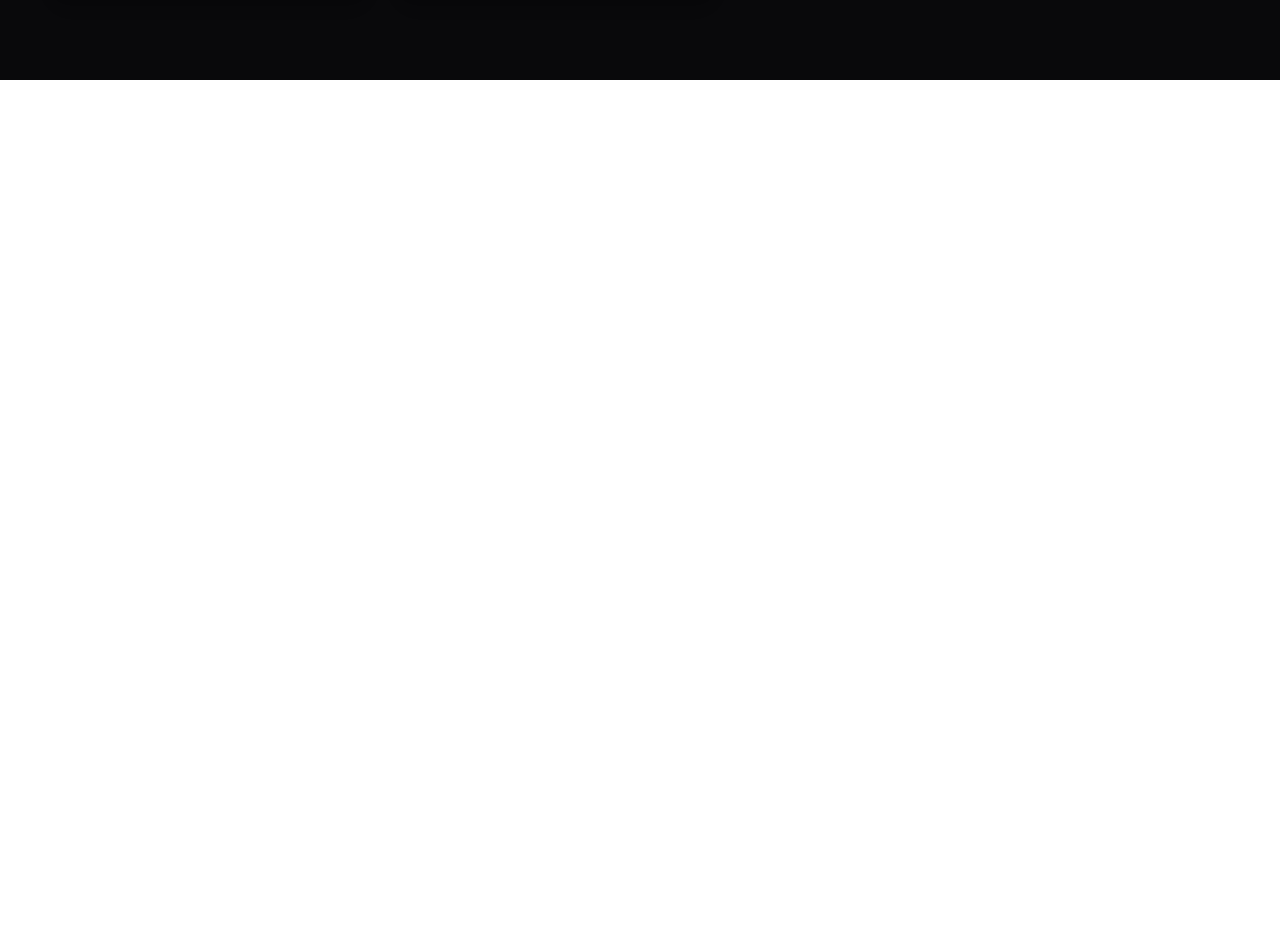
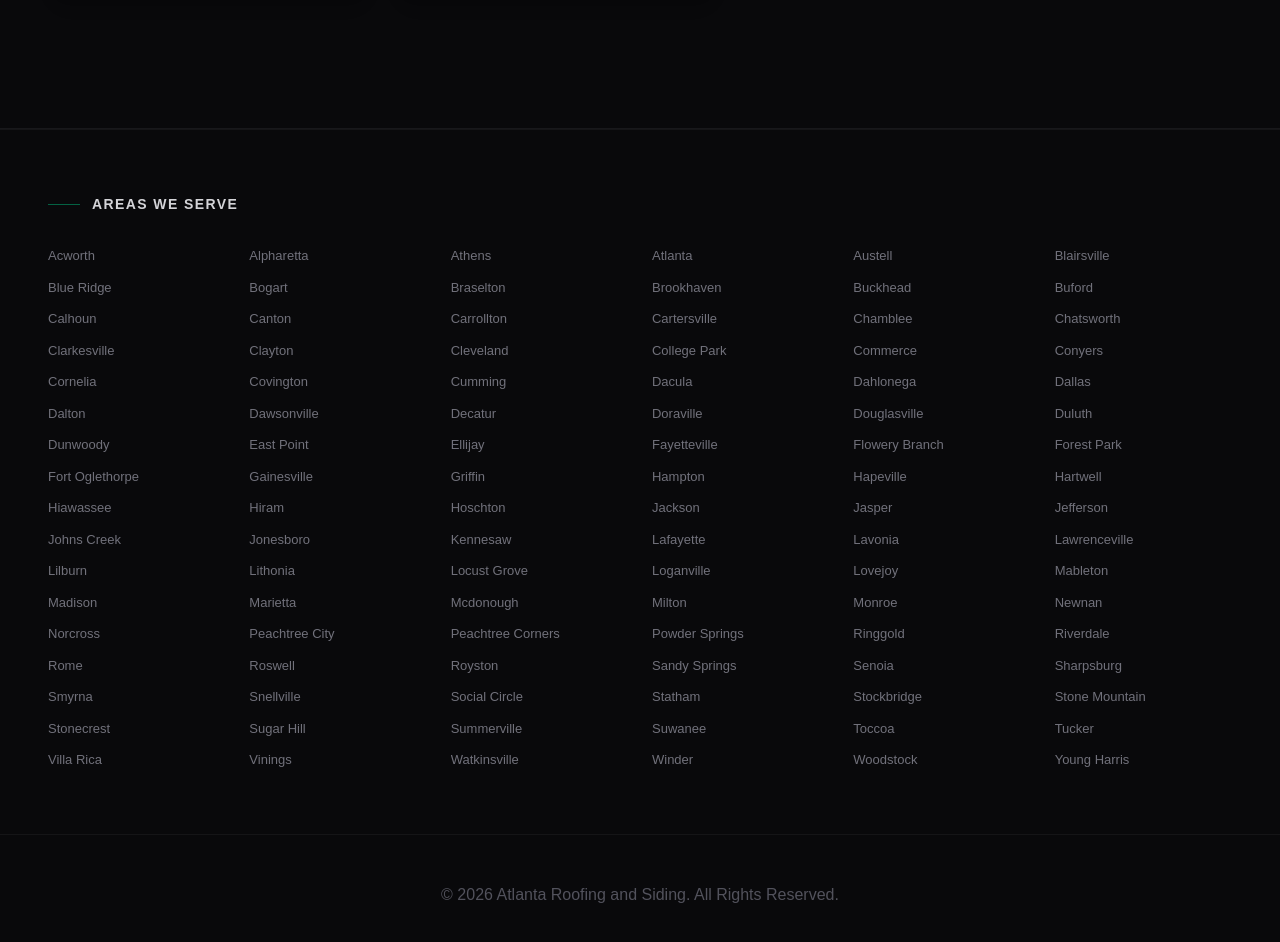
Before and after one commit to Antlo314/rank-and-rent-network, a Next.js app: page /sites/atlantaroofingandsiding.net/atlanta in a window 1280 px wide. Shown: the part 920-1862 px from the top of the page. Before the commit the page ends 1000 px from the top, so only its background shows below. Built offline with nearby package versions, Linux system fonts and the light colour scheme.

Commit message:
feat: implement multi-tenant sitemaps and responsive footer service grids

```diff
--- /dev/null
+++ b/src/app/sitemap.ts
@@ -0,0 +1,41 @@
+import type { MetadataRoute } from 'next';
+import { headers } from 'next/headers';
+import locations from '@/data/locations.json';
+
+export default async function sitemap(): Promise<MetadataRoute.Sitemap> {
+  const headersList = await headers();
+  let hostname = headersList.get('host') || "atlantaroofingandsiding.net";
+
+  // Clean up port for local dev
+  if (hostname.includes(':')) {
+    hostname = hostname.split(':')[0];
+  }
+
+  // Default to our main site for local testing or vercel staging bounds
+  if (hostname === "localhost" || hostname.includes("vercel.app")) {
+     hostname = "atlantaroofingandsiding.net";
+  }
+
+  const baseUrl = `https://${hostname}`;
+
+  // Filter the locations specifically to the domain that requested the sitemap
+  const domainLocations = locations.filter(loc => loc.domain === hostname);
+
+  const staticPages: MetadataRoute.Sitemap = [
+    {
+      url: baseUrl,
+      lastModified: new Date(),
+      changeFrequency: 'weekly',
+      priority: 1.0,
+    }
+  ];
+
+  const dynamicPages: MetadataRoute.Sitemap = domainLocations.map((loc) => ({
+    url: `${baseUrl}/${loc.slug}`,
+    lastModified: new Date(),
+    changeFrequency: 'monthly',
+    priority: 0.8,
+  }));
+
+  return [...staticPages, ...dynamicPages];
+}
--- /dev/null
+++ b/src/components/FooterServiceAreas.tsx
@@ -0,0 +1,29 @@
+import locations from '@/data/locations.json';
+import Link from 'next/link';
+
+export default function FooterServiceAreas({ domain }: { domain: string }) {
+  // Pull all locations mapped exclusively to this specific domain
+  const domainLocations = locations.filter(loc => loc.domain === domain);
+
+  if (domainLocations.length === 0) return null;
+
+  return (
+    <div className="max-w-7xl mx-auto px-6 lg:px-12 py-16 border-t border-white/5">
+      <h4 className="text-zinc-300 font-bold mb-8 uppercase tracking-widest text-sm flex items-center gap-3">
+        <span className="w-8 h-[1px] bg-emerald-500/50 block"></span>
+        Areas We Serve
+      </h4>
+      <div className="grid grid-cols-2 sm:grid-cols-3 md:grid-cols-4 lg:grid-cols-5 xl:grid-cols-6 gap-y-3 gap-x-6">
+        {domainLocations.sort((a,b) => a.name.localeCompare(b.name)).map(loc => (
+          <Link
+            key={loc.slug}
+            href={`/${loc.slug}`}
+            className="text-zinc-500 hover:text-emerald-400 text-[13px] font-medium transition-colors line-clamp-1"
+          >
+            {loc.name}
+          </Link>
+        ))}
+      </div>
+    </div>
+  );
+}
--- a/src/components/templates/roofing/RoofingHomeTemplate.tsx
+++ b/src/components/templates/roofing/RoofingHomeTemplate.tsx
@@ -1,5 +1,6 @@
 import Header from "@/components/Header";
 import LeadForm from "@/components/LeadForm";
+import FooterServiceAreas from "@/components/FooterServiceAreas";
 import { ShieldCheck, Hammer, Wind } from "lucide-react";
 
 export default function RoofingHomeTemplate({ domain }: { domain: string }) {
@@ -109,8 +110,11 @@
       </section>
 
       {/* Dynamic Location Placeholder Footer */}
-      <footer id="service-areas" className="border-t border-zinc-900 py-12 px-6 lg:px-12 text-center text-zinc-600">
-        <p>© {new Date().getFullYear()} Atlanta Roofing and Siding. All Rights Reserved.</p>
+      <footer id="service-areas" className="border-t border-zinc-900 bg-zinc-950">
+        <FooterServiceAreas domain={domain} />
+        <div className="py-12 px-6 lg:px-12 text-center text-zinc-600 border-t border-white/5">
+          <p>© {new Date().getFullYear()} Atlanta Roofing and Siding. All Rights Reserved.</p>
+        </div>
       </footer>
     </main>
   );
--- a/src/components/templates/roofing/RoofingLocationTemplate.tsx
+++ b/src/components/templates/roofing/RoofingLocationTemplate.tsx
@@ -1,5 +1,6 @@
 import Header from "@/components/Header";
 import LeadForm from "@/components/LeadForm";
+import FooterServiceAreas from "@/components/FooterServiceAreas";
 
 export default function RoofingLocationTemplate({
   domain,
@@ -52,6 +53,13 @@
           <LeadForm domain={domain} locationName={locationName} />
         </div>
       </div>
+
+      <footer id="service-areas" className="border-t border-zinc-900 bg-zinc-950 mt-12">
+        <FooterServiceAreas domain={domain} />
+        <div className="py-12 px-6 lg:px-12 text-center text-zinc-600 border-t border-white/5">
+          <p>© {new Date().getFullYear()} Atlanta Roofing and Siding. All Rights Reserved.</p>
+        </div>
+      </footer>
     </main>
   );
 }
```
